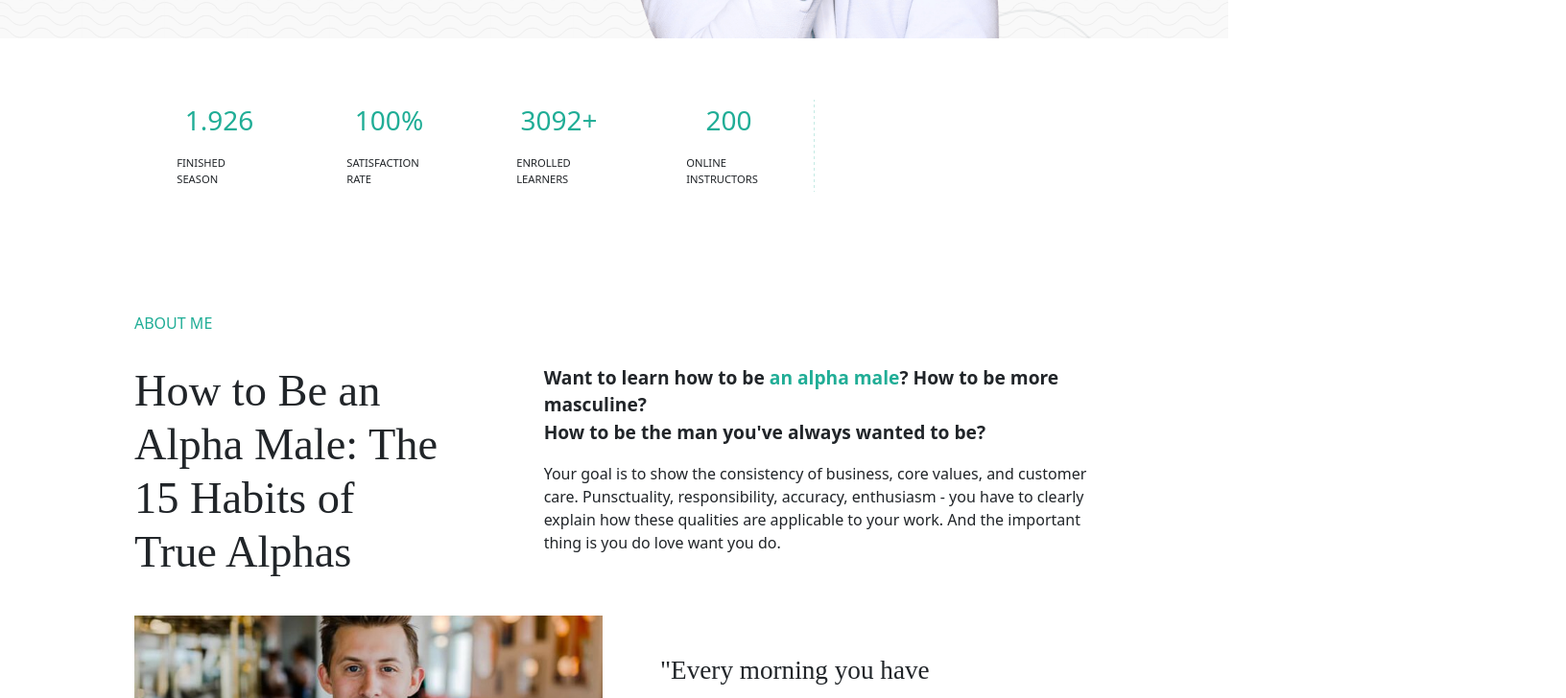
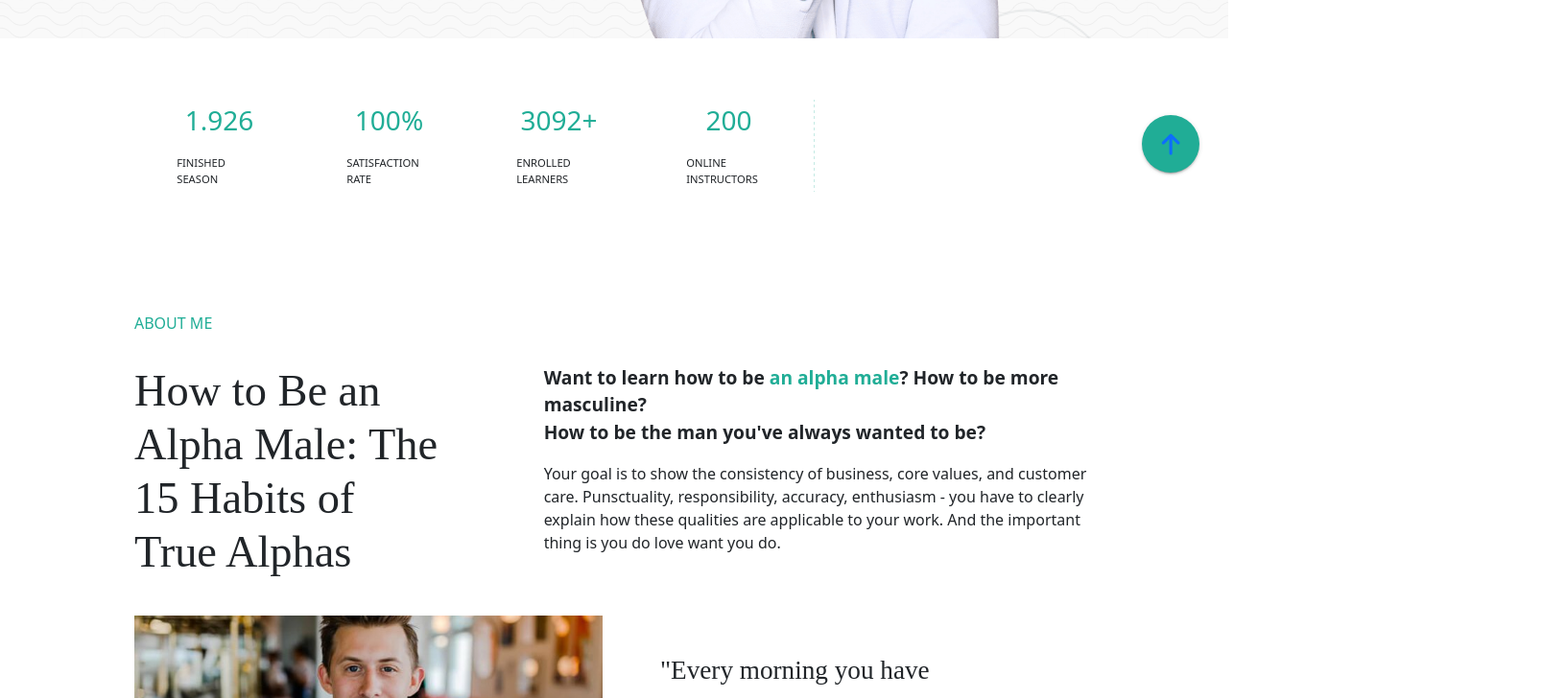
Before and after one commit to UmbertoSerino/proj-html-vuejs, a Vue app: page / in a window 1280 px wide. Shown: the part 560-1288 px from the top of the page at 96% size, 1632 px wide, since content can reach past the window. Built offline with nearby package versions, Linux system fonts and the light colour scheme; a web font is replaced by a local one.

Commit message:
modified section AppRealStories

```diff
--- a/src/components/Footer/AppFooter.vue
+++ b/src/components/Footer/AppFooter.vue
@@ -65,6 +65,8 @@ export default {
         </section>
         <section class="copryright">
             <p class="m-0 py-5 text-center">2020 Maxcoach. All Right Reserved</p>
+            <a class="page-scroll-up">
+                <i class="fa-solid fa-arrow-up"></i> </a>
         </section>
     </footer>
 </template>
@@ -90,6 +92,23 @@ footer {
         font-size: .9rem
     }
 
+    a.page-scroll-up {
+        background-color: $color-2;
+        position: fixed;
+        right: 30px;
+        bottom: 60px;
+        z-index: 1;
+        box-shadow: 0 2px 2px 0 rgba(0, 0, 0, 0.14), 0 1px 5px 0 rgba(0, 0, 0, 0.12), 0 3px 1px -2px rgba(0, 0, 0, 0.2);
+        display: block;
+        padding: 0;
+        width: 60px;
+        height: 60px;
+        border-radius: 50%;
+        text-align: center;
+        font-size: 25px;
+        line-height: 60px;
+        cursor: pointer;
+    }
 
     div.reference-footer {
 
--- a/src/components/Main/AppRealStories.vue
+++ b/src/components/Main/AppRealStories.vue
@@ -23,13 +23,14 @@ export default {
 }
 </script>
 <template>
-    <section class="my_wrapper-real-stories position-relative">
+    <section class="my_wrapper-real-stories my_background position-relative">
+        <div class="container-fluid">
             <div class="row">
-            <div class="col-6 my_background">
+                <div class="col-md-6 my_background">
                     <div class="container-testimonials text-center">
                         <h1 class="color-2 fs-6 fw-bold mb-5 text-uppercase">real stories</h1>
                         <p class="testimonial-info">{{ testimonials[activeIndex].info }}</p>
-                    <div class="picture-testimonails">
+                        <div class="picture-testimonials">
                             <img :src="testimonials[activeIndex].img" alt="" />
                         </div>
                         <div class="mb-3">
@@ -40,31 +41,32 @@ export default {
                         </div>
                     </div>
                 </div>
-            <div class="col-6 p-0">
+                <div class="col-md-6 p-0">
                     <img class="picture-alphaman" src="../../../public/img-main-real-stories/home-movation-testimonial-image-768x562.jpg" alt="picture alphaman" />
+                </div>
             </div>
         </div>
         <div class="carousel-control">
             <div class="text-center p-0 arrow-up" @click="prevTestimonial">
-                <img src=" ../../assets/img/imagesZip/img-header/image.png" alt="arrow-up">
+                <img src="../../assets/img/imagesZip/img-header/image.png" alt="arrow-up">
             </div>
-            <div class=" text-center">
+            <div class="text-center">
                 <span>{{ activeIndex + 1 }}/{{ testimonials.length }}</span>
             </div>
             <div class="text-center arrow-down" @click="nextTestimonial">
                 <img src="../../assets/img/imagesZip/img-header/image (1).png" alt="arrow-down">
             </div>
         </div>
-
     </section>
 </template>
+
 <style lang="scss" scoped>
 @use '../../style/partials/mixins' as*;
 @use '../../style/partials/variables' as*;
 
 
 section.my_wrapper-real-stories {
-    min-width: 1620px;
+    min-width: 1220px;
     margin-bottom: 8rem;
 }
 
@@ -92,7 +94,7 @@ div.container-testimonials {
         margin-bottom: 3rem
     }
 
-    div.picture-testimonails {
+    div.picture-testimonials {
         width: 90px;
         margin: 0 auto;
         margin-bottom: 2rem;
@@ -102,11 +104,20 @@ div.container-testimonials {
             width: 100%;
         }
     }
+
+}
+
+div.container-alphaman {
+    width: 50%;
+}
+
+img.picture-alphaman {
+    width: 100%;
 }
 
 div.carousel-control {
-    width: 90px;
-    height: 90px;
+    width: 75px;
+    height: 75px;
     border-radius: 50%;
     position: absolute;
     top: 50%;
@@ -114,8 +125,4 @@ div.carousel-control {
     transform: translate(50%, -50%);
     background-color: $color-1;
 }
-
-img.picture-alphaman {
-    width: 100%;
-}
 </style>
```
Lines whose indentation alone changed are shown as unchanged.
